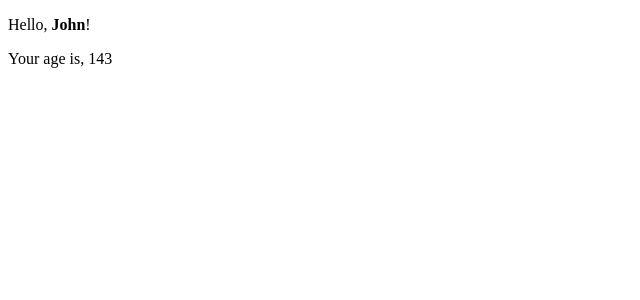
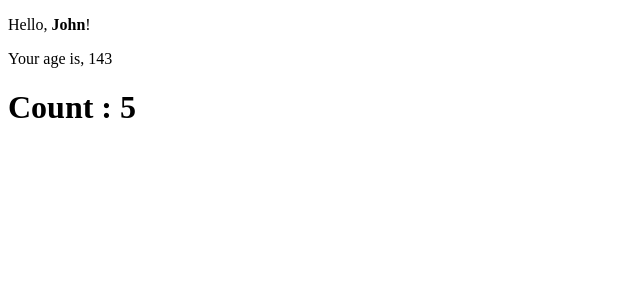
Before and after one commit to Leonardocamisa/react_exercises, a React (Create React App) app in the folder exercises/: page / in a window 1280 px wide. Shown: the top 300 px of the page, without its empty margins (0-640 px from the left). Built offline with nearby package versions, Linux system fonts and the light colour scheme.

Commit message:
esercizio completato con successo

```diff
--- a/exercises/src/App.js
+++ b/exercises/src/App.js
@@ -1,6 +1,7 @@
 import React from 'react'
 import { Welcome } from './Welcome'
 import { Age } from './Age'
+import { Counter } from './Count'
 
 export class App extends React.Component {
     render() {
@@ -8,6 +9,7 @@
             <div>
                 <Welcome name={this.defaultProps} />
                 <Age age={this.defaultProps} />
+                <Counter />
             </div>
         )
     }
--- /dev/null
+++ b/exercises/src/Count.js
@@ -0,0 +1,25 @@
+import React from "react";
+
+export class Counter extends React.Component {
+    state = {
+        count: 0
+    }
+
+    constructor(props) {
+        super(props)
+
+        setInterval(() => {
+            this.setState((state) => {
+                return {
+                    count: state.count + 1
+                }
+            })
+        },1000)
+    }
+
+    render() {
+        return <div>
+            <h1>Count : {this.state.count}</h1>
+        </div>
+    }
+}
```
